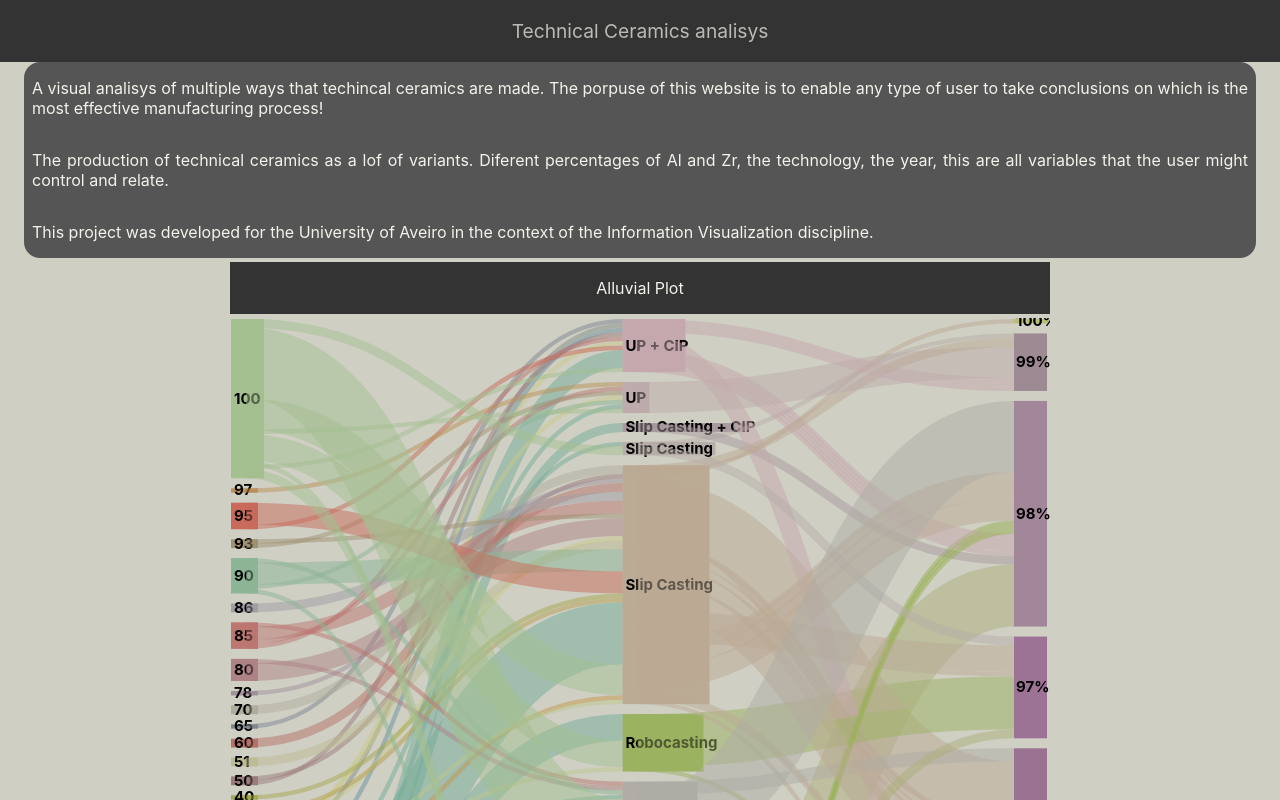
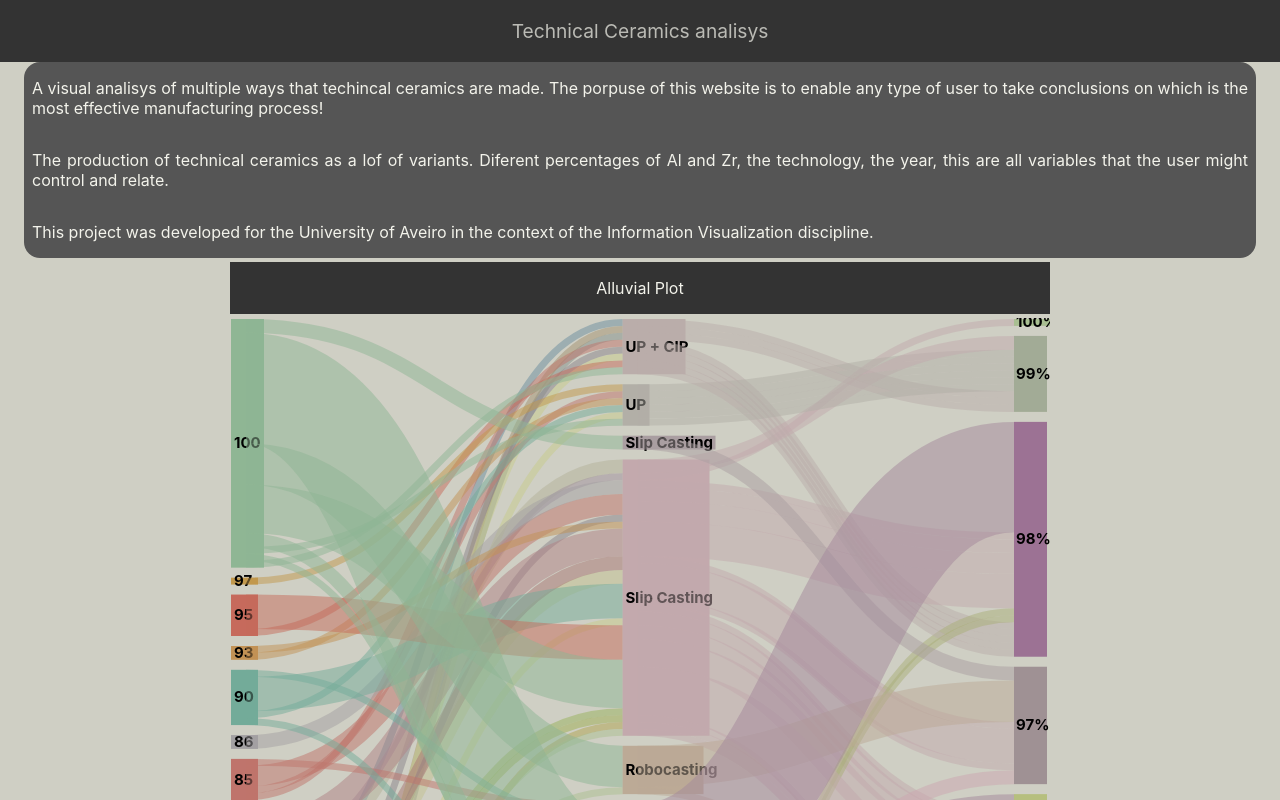
Before and after one commit to bearkillerPT/IV, a React (Create React App) app in the folder technical_ceramics/: page / in a window 1280 px wide. Shown: the top 800 px of the page. Built offline with nearby package versions, Linux system fonts and the light colour scheme.

Commit message:
started using the generated nodes and links from sankey()

```diff
--- a/technical_ceramics/src/App.js
+++ b/technical_ceramics/src/App.js
@@ -51,7 +51,7 @@ function App() {
     const colorScale = d3.scaleLinear()
       .domain([0, dataGraph.nodes.length])
       .range([0, 1]);
-    sankey()
+    const { nodes, links } = sankey()
       .nodeWidth(15)
       .nodePadding(10)
       .extent([[1, 1], [max_width - 1, height - 5]])
@@ -60,19 +60,19 @@ function App() {
         let bname = b.name;
         if (Number(a.name))
           aname = Number(a.name)
-        else if (a.name[a.name.length - 1] === "%")
+        else if (a.name[a.name.length - 1] == "%")
           aname = Number(a.name.substring(0, a.name.length - 1))
         if (Number(b.name))
           bname = Number(b.name)
-        else if (b.name[b.name.length - 1] === "%")
+        else if (b.name[b.name.length - 1] == "%")
           bname = Number(b.name.substring(0, b.name.length - 1))
         if (aname == bname)
           return 0;
         else if (aname < bname) return 1;
         else return -1
       })(dataGraph);
-    const param1domain = data.map(d => { return "" + d[param1] }).sort(function (a, b) { return a - b });
-    const param2domain = data.map(d => { return "" + d[param2] }).sort(function (a, b) { return a - b });
+      const param1domain = data.map(d => { return "" + d[param1] }).sort(function(a, b){return a - b});
+      const param2domain = data.map(d => { return "" + d[param2] }).sort(function(a, b){return a - b});
     const param1Scale = d3.scaleBand()
       .domain(param1domain)
       .range([10, max_height]);
@@ -101,14 +101,14 @@ function App() {
           <div className="Graph">
             <svg width={(width > 800 ? 820 : width)} height={height}>
               <g style={{ mixBlendMode: 'multiply' }}>
-                {dataGraph.nodes.map((node, i) => (
+                {nodes.map((node, i) => (
                   <SankeyNode
                     {...node}
                     key={i}
                     color={color(colorScale(i)).hex()}
                   />
                 ))}
-                {dataGraph.links.map((link, i) => (
+                {links.map((link, i) => (
 
                   <SankeyLink
                     link={link}
@@ -131,8 +131,8 @@ function App() {
               </div>
               <select value={param1} className="ParamSelect" onChange={key => { setParam1(key.currentTarget.value) }}>
                 {Object.keys(data[0]).map((key, i) => {
-                  if (key != param2 && key !== "RD (%)")
-                    return (<option value={key} key={i}>{key}</option>);
+                  if (key != param2 && key != "RD (%)")
+                    return <option value={key} key={i}>{key}</option>
                 })
                 }
               </select>
@@ -146,8 +146,8 @@ function App() {
               </div>
               <select value={param2} className="ParamSelect" onChange={key => { setParam2(key.currentTarget.value) }}>
                 {Object.keys(data[0]).map((key, i) => {
-                  if (key != param1 && key !== "RD (%)")
-                    return(<option value={key} key={i}>{key}</option>);
+                  if (key != param1 && key != "RD (%)")
+                    return <option value={key} key={i}>{key}</option>
                 })
                 }
               </select>
@@ -166,7 +166,7 @@ function App() {
             <p className="GraphTitle">Scatter Plot</p>
           </div>
           <div className='Graph' >
-            <svg width={max_width + 50} height={max_height + 50} >
+            <svg width={max_width+ 50} height={max_height + 50} >
               <g >
 
                 <AxisRight param2Scale={param2Scale} width={max_width} />
@@ -228,7 +228,7 @@ const generateGraph = (sankeyNodes, output_var) => {
         continue
       let first = node[sankeyNodes[i]]
       let second = node[sankeyNodes[i + 1]]
-      if (first === "" || second === "")
+      if (first == "" || second == "")
         continue
 
       if (!(first_nodes.includes("" + first)))
```
